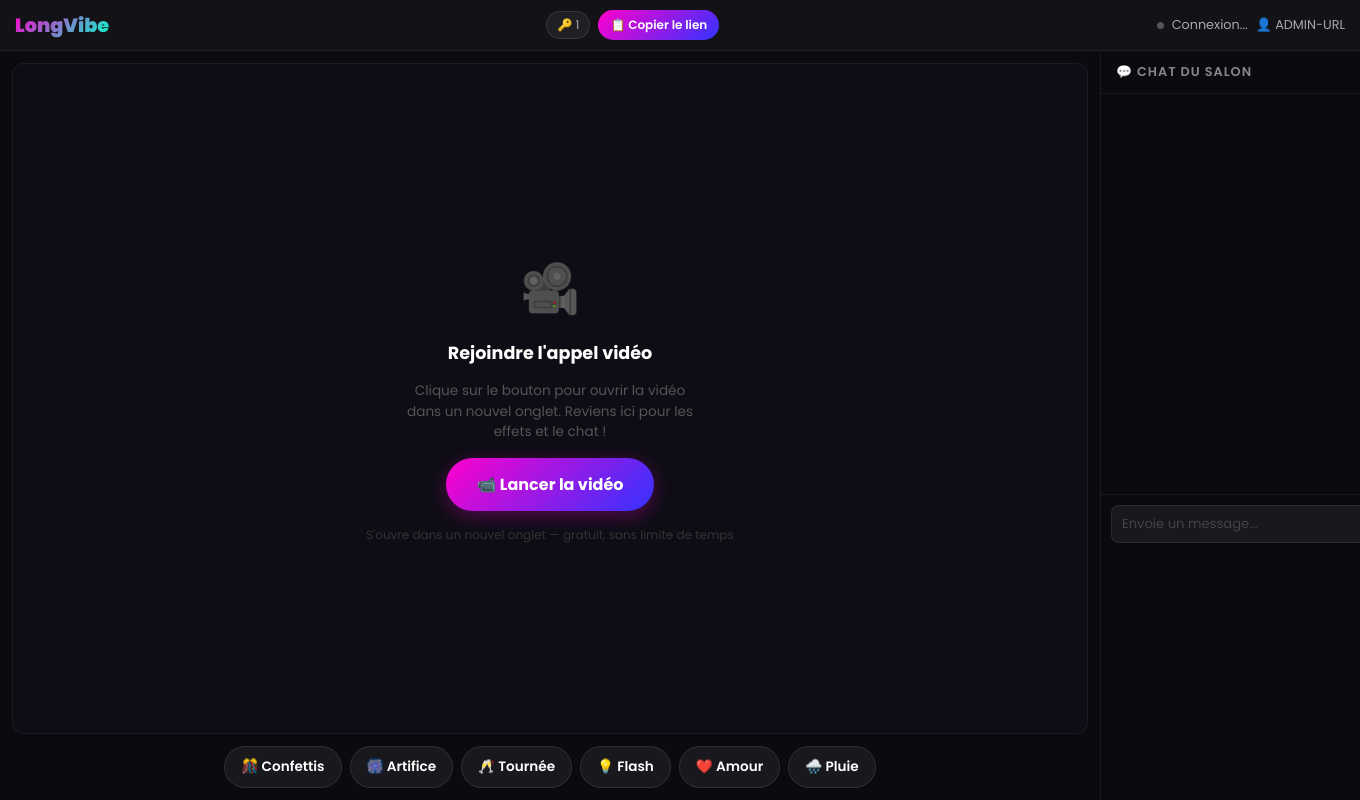
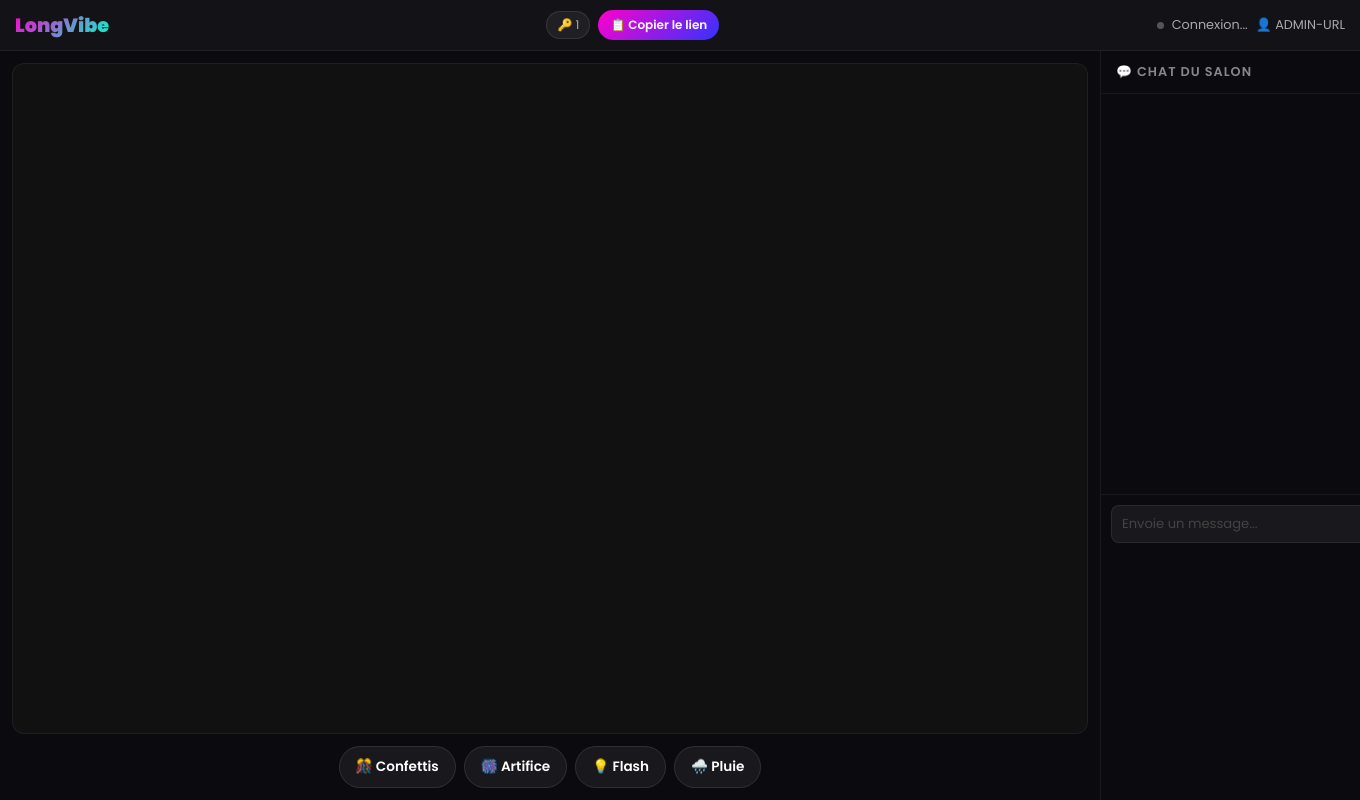
Before and after one commit to urielemmanuelaka-ai/fete-app, a Flask app: page /salon/1 in a window 1360 px wide; the page is wider, and only the part inside the window is pictured. Run offline with Flask 3, Linux system fonts and the light colour scheme; a user stored in the database is signed in; some libraries are stand-ins or nearby versions.

Commit message:
Fix boutons effets, integration JaaS, suppression Tournee et Amour

```diff
--- a/templates/room.html
+++ b/templates/room.html
@@ -4,92 +4,222 @@
     <meta charset="UTF-8">
     <meta name="viewport" content="width=device-width, initial-scale=1.0">
     <title>LongVibe — Salon {{ room_code }}</title>
+
     <script src="https://cdn.jsdelivr.net/npm/canvas-confetti@1.9.2/dist/confetti.browser.min.js"></script>
     <script src="https://cdn.socket.io/4.7.5/socket.io.min.js"></script>
+
     <style>
         @import url('https://fonts.googleapis.com/css2?family=Poppins:wght@300;400;600;700;900&display=swap');
+
         * { margin: 0; padding: 0; box-sizing: border-box; }
-        body { font-family: 'Poppins', sans-serif; background: #0a0a0f; color: #fff; min-height: 100vh; display: flex; flex-direction: column; }
 
-        header { display: flex; justify-content: space-between; align-items: center; padding: 10px 15px; background: rgba(255,255,255,0.03); border-bottom: 1px solid rgba(255,255,255,0.06); flex-wrap: wrap; gap: 8px; }
-        .logo { font-size: 1.2rem; font-weight: 900; background: linear-gradient(135deg, #ff00cc, #00ffcc); -webkit-background-clip: text; -webkit-text-fill-color: transparent; text-decoration: none; }
+        body {
+            font-family: 'Poppins', sans-serif;
+            background: #0a0a0f;
+            color: #fff;
+            min-height: 100vh;
+            display: flex;
+            flex-direction: column;
+        }
+
+        header {
+            display: flex;
+            justify-content: space-between;
+            align-items: center;
+            padding: 10px 15px;
+            background: rgba(255,255,255,0.03);
+            border-bottom: 1px solid rgba(255,255,255,0.06);
+            flex-wrap: wrap;
+            gap: 8px;
+        }
+
+        .logo {
+            font-size: 1.2rem;
+            font-weight: 900;
+            background: linear-gradient(135deg, #ff00cc, #00ffcc);
+            -webkit-background-clip: text;
+            -webkit-text-fill-color: transparent;
+            text-decoration: none;
+        }
+
         .room-info { display: flex; align-items: center; gap: 8px; }
-        .room-code-badge { background: rgba(255,255,255,0.06); border: 1px solid rgba(255,255,255,0.1); padding: 4px 10px; border-radius: 50px; font-size: 0.75rem; color: #aaa; }
-        .copy-btn { background: linear-gradient(135deg, #ff00cc, #3333ff); border: none; color: #fff; padding: 6px 12px; border-radius: 50px; font-size: 0.75rem; font-weight: 600; cursor: pointer; font-family: 'Poppins', sans-serif; }
+
+        .room-code-badge {
+            background: rgba(255,255,255,0.06);
+            border: 1px solid rgba(255,255,255,0.1);
+            padding: 4px 10px;
+            border-radius: 50px;
+            font-size: 0.75rem;
+            color: #aaa;
+        }
+
+        .copy-btn {
+            background: linear-gradient(135deg, #ff00cc, #3333ff);
+            border: none;
+            color: #fff;
+            padding: 6px 12px;
+            border-radius: 50px;
+            font-size: 0.75rem;
+            font-weight: 600;
+            cursor: pointer;
+            font-family: 'Poppins', sans-serif;
+        }
+
         .header-right { display: flex; align-items: center; gap: 8px; font-size: 0.8rem; color: #aaa; }
-        .status-dot { width: 7px; height: 7px; border-radius: 50%; background: #555; display: inline-block; transition: background 0.3s; }
+
+        .status-dot {
+            width: 7px; height: 7px;
+            border-radius: 50%;
+            background: #555;
+            display: inline-block;
+            transition: background 0.3s;
+        }
+
         .status-dot.connected { background: #00ff88; box-shadow: 0 0 6px #00ff88; }
 
         .main { display: flex; flex: 1; }
-        .video-section { flex: 1; display: flex; flex-direction: column; padding: 12px; gap: 12px; }
 
-        /* Bouton pour ouvrir la vidéo */
-        .video-box {
+        .video-section {
+            flex: 1;
+            display: flex;
+            flex-direction: column;
+            padding: 12px;
+            gap: 12px;
+        }
+
+        /* Conteneur vidéo JaaS (Jitsi as a Service) */
+        #jitsi-container {
             flex: 1;
             border-radius: 12px;
+            overflow: hidden;
             border: 1px solid rgba(255,255,255,0.06);
-            background: #0d0d15;
+            background: #111;
             min-height: 350px;
+        }
+
+        .effects-bar {
+            display: flex;
+            gap: 8px;
+            flex-wrap: wrap;
+            justify-content: center;
+        }
+
+        .effect-btn {
+            background: rgba(255,255,255,0.06);
+            border: 1px solid rgba(255,255,255,0.1);
+            color: white;
+            padding: 10px 16px;
+            font-size: 0.85rem;
+            font-weight: 600;
+            border-radius: 50px;
+            cursor: pointer;
+            font-family: 'Poppins', sans-serif;
+            transition: all 0.2s;
+            user-select: none;
+            -webkit-user-select: none;
+        }
+
+        .effect-btn:hover {
+            background: linear-gradient(135deg, #ff00cc, #3333ff);
+            border-color: transparent;
+            transform: translateY(-2px);
+            box-shadow: 0 5px 20px rgba(255,0,204,0.3);
+        }
+
+        .effect-btn:active { transform: scale(0.95); }
+
+        .chat-section {
+            width: 260px;
             display: flex;
             flex-direction: column;
-            align-items: center;
-            justify-content: center;
-            gap: 15px;
-            text-align: center;
-            padding: 20px;
+            border-left: 1px solid rgba(255,255,255,0.06);
         }
 
-        .video-box .icon { font-size: 3rem; }
-        .video-box h3 { font-size: 1.1rem; font-weight: 700; }
-        .video-box p { font-size: 0.85rem; color: #555; max-width: 300px; line-height: 1.5; }
+        .chat-header {
+            padding: 12px 15px;
+            font-size: 0.8rem;
+            font-weight: 600;
+            color: #888;
+            text-transform: uppercase;
+            letter-spacing: 1px;
+            border-bottom: 1px solid rgba(255,255,255,0.06);
+        }
 
-        .btn-video {
+        .chat-messages {
+            flex: 1;
+            overflow-y: auto;
+            padding: 10px;
+            display: flex;
+            flex-direction: column;
+            gap: 7px;
+            max-height: 400px;
+        }
+
+        .chat-messages::-webkit-scrollbar { width: 3px; }
+        .chat-messages::-webkit-scrollbar-thumb { background: rgba(255,255,255,0.1); border-radius: 2px; }
+
+        .chat-msg {
+            background: rgba(255,255,255,0.04);
+            border-radius: 8px;
+            padding: 7px 9px;
+            font-size: 0.8rem;
+            line-height: 1.4;
+            animation: fadeIn 0.2s ease;
+            word-break: break-word;
+        }
+
+        @keyframes fadeIn { from { opacity: 0; transform: translateY(4px); } to { opacity: 1; transform: translateY(0); } }
+
+        .chat-msg .msg-author {
+            font-weight: 700;
+            color: #ff00cc;
+            margin-bottom: 2px;
+            font-size: 0.75rem;
+        }
+
+        .chat-msg.system {
+            background: rgba(0,255,136,0.06);
+            border: 1px solid rgba(0,255,136,0.1);
+            color: #00ff88;
+            font-size: 0.75rem;
+            text-align: center;
+        }
+
+        .chat-input-area {
+            padding: 10px;
+            border-top: 1px solid rgba(255,255,255,0.06);
+            display: flex;
+            gap: 7px;
+        }
+
+        .chat-input {
+            flex: 1;
+            background: rgba(255,255,255,0.06);
+            border: 1px solid rgba(255,255,255,0.08);
+            border-radius: 8px;
+            padding: 8px 10px;
+            color: #fff;
+            font-size: 0.82rem;
+            font-family: 'Poppins', sans-serif;
+        }
+
+        .chat-input:focus { outline: none; border-color: #ff00cc; }
+        .chat-input::placeholder { color: #444; }
+
+        .send-btn {
             background: linear-gradient(135deg, #ff00cc, #3333ff);
             border: none;
             color: #fff;
-            padding: 14px 30px;
-            border-radius: 50px;
-            font-size: 1rem;
-            font-weight: 700;
+            padding: 8px 12px;
+            border-radius: 8px;
             cursor: pointer;
-            font-family: 'Poppins', sans-serif;
-            text-decoration: none;
-            display: inline-block;
-            transition: all 0.2s;
-            box-shadow: 0 5px 20px rgba(255,0,204,0.3);
+            font-size: 0.9rem;
         }
-
-        .btn-video:hover { transform: translateY(-2px); box-shadow: 0 8px 25px rgba(255,0,204,0.5); }
-
-        .video-hint {
-            font-size: 0.75rem;
-            color: #333;
-        }
-
-        .effects-bar { display: flex; gap: 8px; flex-wrap: wrap; justify-content: center; }
-        .effect-btn { background: rgba(255,255,255,0.06); border: 1px solid rgba(255,255,255,0.1); color: white; padding: 10px 16px; font-size: 0.85rem; font-weight: 600; border-radius: 50px; cursor: pointer; font-family: 'Poppins', sans-serif; transition: all 0.2s; user-select: none; -webkit-user-select: none; }
-        .effect-btn:hover { background: linear-gradient(135deg, #ff00cc, #3333ff); border-color: transparent; }
-        .effect-btn:active { transform: scale(0.95); }
-
-        .chat-section { width: 260px; display: flex; flex-direction: column; border-left: 1px solid rgba(255,255,255,0.06); }
-        .chat-header { padding: 12px 15px; font-size: 0.8rem; font-weight: 600; color: #888; text-transform: uppercase; letter-spacing: 1px; border-bottom: 1px solid rgba(255,255,255,0.06); }
-        .chat-messages { flex: 1; overflow-y: auto; padding: 10px; display: flex; flex-direction: column; gap: 7px; max-height: 400px; }
-        .chat-messages::-webkit-scrollbar { width: 3px; }
-        .chat-messages::-webkit-scrollbar-thumb { background: rgba(255,255,255,0.1); border-radius: 2px; }
-        .chat-msg { background: rgba(255,255,255,0.04); border-radius: 8px; padding: 7px 9px; font-size: 0.8rem; line-height: 1.4; animation: fadeIn 0.2s ease; word-break: break-word; }
-        @keyframes fadeIn { from { opacity: 0; transform: translateY(4px); } to { opacity: 1; transform: translateY(0); } }
-        .chat-msg .msg-author { font-weight: 700; color: #ff00cc; margin-bottom: 2px; font-size: 0.75rem; }
-        .chat-msg.system { background: rgba(0,255,136,0.06); border: 1px solid rgba(0,255,136,0.1); color: #00ff88; font-size: 0.75rem; text-align: center; }
-        .chat-input-area { padding: 10px; border-top: 1px solid rgba(255,255,255,0.06); display: flex; gap: 7px; }
-        .chat-input { flex: 1; background: rgba(255,255,255,0.06); border: 1px solid rgba(255,255,255,0.08); border-radius: 8px; padding: 8px 10px; color: #fff; font-size: 0.82rem; font-family: 'Poppins', sans-serif; }
-        .chat-input:focus { outline: none; border-color: #ff00cc; }
-        .chat-input::placeholder { color: #444; }
-        .send-btn { background: linear-gradient(135deg, #ff00cc, #3333ff); border: none; color: #fff; padding: 8px 12px; border-radius: 8px; cursor: pointer; font-size: 0.9rem; }
 
         @media (max-width: 700px) {
             .main { flex-direction: column; }
             .video-section { padding: 10px; gap: 10px; }
-            .video-box { min-height: 200px; flex: unset; height: 200px; }
+            #jitsi-container { min-height: unset; height: 240px; flex: unset; }
             .effect-btn { padding: 9px 11px; font-size: 0.78rem; flex: 1; min-width: calc(33% - 8px); text-align: center; }
             .chat-section { width: 100%; border-left: none; border-top: 1px solid rgba(255,255,255,0.06); }
             .chat-header { cursor: pointer; display: flex; justify-content: space-between; align-items: center; }
@@ -101,18 +231,45 @@
             .header-right .username { display: none; }
         }
 
-        #flash-overlay { position: fixed; top: 0; left: 0; right: 0; bottom: 0; pointer-events: none; opacity: 0; z-index: 999; transition: opacity 0.1s ease; }
-        #toast { position: fixed; bottom: 20px; left: 50%; transform: translateX(-50%) translateY(20px); background: rgba(0,0,0,0.85); border: 1px solid rgba(255,255,255,0.1); color: #fff; padding: 10px 20px; border-radius: 50px; font-size: 0.82rem; opacity: 0; transition: all 0.3s; z-index: 1000; white-space: nowrap; }
+        #flash-overlay {
+            position: fixed;
+            top: 0; left: 0; right: 0; bottom: 0;
+            pointer-events: none;
+            opacity: 0;
+            z-index: 999;
+            transition: opacity 0.1s ease;
+        }
+
+        #toast {
+            position: fixed;
+            bottom: 20px;
+            left: 50%;
+            transform: translateX(-50%) translateY(20px);
+            background: rgba(0,0,0,0.85);
+            border: 1px solid rgba(255,255,255,0.1);
+            color: #fff;
+            padding: 10px 20px;
+            border-radius: 50px;
+            font-size: 0.82rem;
+            opacity: 0;
+            transition: all 0.3s;
+            z-index: 1000;
+            white-space: nowrap;
+        }
+
         #toast.show { opacity: 1; transform: translateX(-50%) translateY(0); }
     </style>
 </head>
 <body>
+
     <header>
         <a href="/" class="logo">LongVibe</a>
+
         <div class="room-info">
             <span class="room-code-badge">🔑 {{ room_code }}</span>
             <button class="copy-btn" onclick="copyLink()">📋 Copier le lien</button>
         </div>
+
         <div class="header-right">
             <span class="status-dot" id="status-dot"></span>
             <span id="status-text">Connexion...</span>
@@ -121,25 +278,15 @@
     </header>
 
     <div class="main">
+
         <div class="video-section">
-
-            <!-- Zone vidéo : bouton pour ouvrir meet.jit.si dans un nouvel onglet -->
-            <div class="video-box">
-                <div class="icon">🎥</div>
-                <h3>Rejoindre l'appel vidéo</h3>
-                <p>Clique sur le bouton pour ouvrir la vidéo dans un nouvel onglet. Reviens ici pour les effets et le chat !</p>
-                <a href="https://meet.jit.si/LongVibe-{{ room_code }}" target="_blank" class="btn-video">
-                    📹 Lancer la vidéo
-                </a>
-                <span class="video-hint">S'ouvre dans un nouvel onglet — gratuit, sans limite de temps</span>
-            </div>
+            <!-- Vidéo JaaS intégrée directement dans la page -->
+            <div id="jitsi-container"></div>
 
             <div class="effects-bar">
                 <button class="effect-btn" onclick="sendEffect('confetti')">🎊 Confettis</button>
                 <button class="effect-btn" onclick="sendEffect('fireworks')">🎆 Artifice</button>
-                <button class="effect-btn" onclick="sendEffect('drink')">🥂 Tournée</button>
                 <button class="effect-btn" onclick="sendEffect('flash')">💡 Flash</button>
-                <button class="effect-btn" onclick="sendEffect('hearts')">❤️ Amour</button>
                 <button class="effect-btn" onclick="sendEffect('rain')">🌧️ Pluie</button>
             </div>
         </div>
@@ -148,18 +295,47 @@
             <div class="chat-header" onclick="toggleChat()">💬 Chat du salon</div>
             <div class="chat-messages" id="chat-messages"></div>
             <div class="chat-input-area">
-                <input type="text" class="chat-input" id="chat-input" placeholder="Envoie un message..." maxlength="200" onkeypress="handleKeyPress(event)">
+                <input
+                    type="text"
+                    class="chat-input"
+                    id="chat-input"
+                    placeholder="Envoie un message..."
+                    maxlength="200"
+                    onkeypress="handleKeyPress(event)">
                 <button class="send-btn" onclick="sendMessage()">➤</button>
             </div>
         </div>
+
     </div>
 
     <div id="flash-overlay"></div>
     <div id="toast"></div>
 
+    <!-- API JaaS (Jitsi as a Service) -->
+    <script src="https://8x8.vc/vpaas-magic-cookie-533f0c3d9a524a0991d12431ea05cbb8/external_api.js" async></script>
+
     <script>
         const roomCode = "{{ room_code }}";
         const username = "{{ current_user.username }}";
+
+        // Initialiser la vidéo JaaS dans le conteneur, une fois le script chargé
+        function initJitsi() {
+            if (typeof JitsiMeetExternalAPI === 'undefined') {
+                setTimeout(initJitsi, 200);
+                return;
+            }
+            new JitsiMeetExternalAPI("8x8.vc", {
+                roomName: "vpaas-magic-cookie-533f0c3d9a524a0991d12431ea05cbb8/LongVibe-" + roomCode,
+                parentNode: document.querySelector('#jitsi-container'),
+                userInfo: { displayName: username },
+                width: '100%',
+                height: '100%',
+                configOverwrite: {
+                    prejoinPageEnabled: false,
+                },
+            });
+        }
+        initJitsi();
 
         function toggleChat() {
             if (window.innerWidth <= 700) {
@@ -208,12 +384,23 @@
 
         function playEffect(effect) {
             switch (effect) {
-                case 'confetti': confetti({ particleCount: 150, spread: 90, origin: { y: 0.6 } }); break;
-                case 'fireworks': launchFireworks(); break;
-                case 'drink': showEmojiBurst('🥂'); break;
-                case 'flash': flashScreen(); break;
-                case 'hearts': showEmojiBurst('❤️'); break;
-                case 'rain': confetti({ particleCount: 200, spread: 160, origin: { y: 0 }, colors: ['#ff00cc', '#00ffcc', '#3333ff', '#ffff00', '#ff6600'] }); break;
+                case 'confetti':
+                    confetti({ particleCount: 150, spread: 90, origin: { y: 0.6 } });
+                    break;
+                case 'fireworks':
+                    launchFireworks();
+                    break;
+                case 'flash':
+                    flashScreen();
+                    break;
+                case 'rain':
+                    confetti({
+                        particleCount: 200,
+                        spread: 160,
+                        origin: { y: 0 },
+                        colors: ['#ff00cc', '#00ffcc', '#3333ff', '#ffff00', '#ff6600']
+                    });
+                    break;
             }
         }
 
@@ -273,5 +460,6 @@
         socket.on('new_message', (data) => { addMessage(data.username, data.text); });
         socket.on('user_joined', (data) => { addMessage('', `${data.username} a rejoint la fête 🎉`, true); });
     </script>
+
 </body>
 </html>
```
